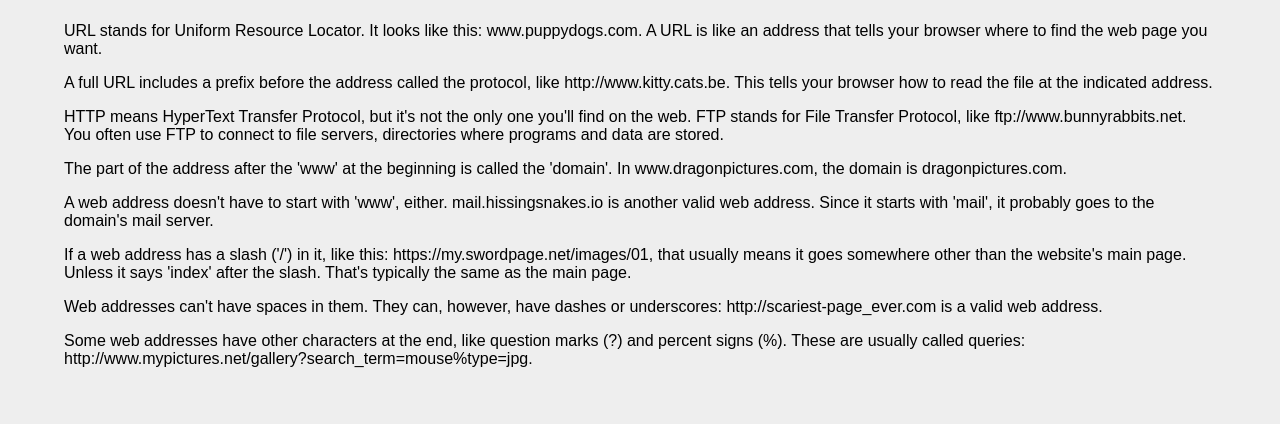
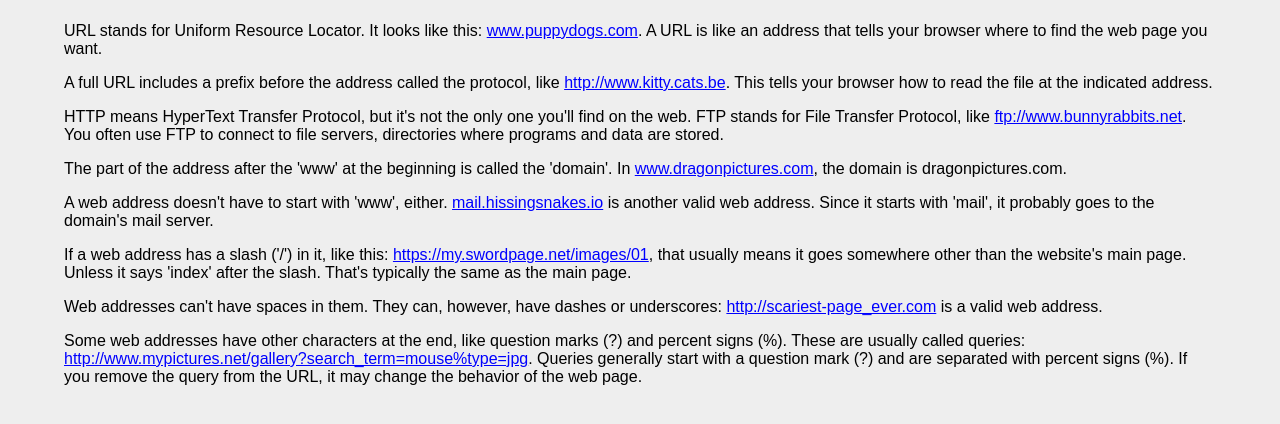
Before and after one commit to ionathas78/copyAndPasteURLPractice, a plain HTML site: page index.html in a window 1280 px wide. Shown: the part 34-458 px from the top of the page. Drawn offline with Linux system fonts and the light colour scheme.

Commit message:
Added URL decoration

```diff
--- a/assets/css/style.css
+++ b/assets/css/style.css
@@ -42,6 +42,16 @@ article {
     width: 90vw;
 }
 
+.link-text {
+    color: blue;
+    text-decoration: underline;
+}
+
+.link-text:hover {
+    color: goldenrod;
+    text-decoration: none;
+}
+
 #input-area {
     display: inline-flex;
     border-style: solid;
--- a/assets/js/logic.js
+++ b/assets/js/logic.js
@@ -70,22 +70,23 @@ function setInitialPage() {
     for (let i = 0; i < pCount; i++) {
         pTags.push(document.createElement("p"));
     }
-    pTags[0].textContent = "URL stands for Uniform Resource Locator. It looks like this: www.puppydogs.com. " +
+    pTags[0].innerHTML = "URL stands for Uniform Resource Locator. It looks like this: <span class='link-text'>www.puppydogs.com</span>. " +
                             "A URL is like an address that tells your browser where to find the web page you want.";
-    pTags[1].textContent = "A full URL includes a prefix before the address called the protocol, like http://www.kitty.cats.be. " +
+    pTags[1].innerHTML = "A full URL includes a prefix before the address called the protocol, like <span class='link-text'>http://www.kitty.cats.be</span>. " +
                             "This tells your browser how to read the file at the indicated address.";
-    pTags[2].textContent = "HTTP means HyperText Transfer Protocol, but it's not the only one you'll find on the web. " +
-                            "FTP stands for File Transfer Protocol, like ftp://www.bunnyrabbits.net. " +
+    pTags[2].innerHTML = "HTTP means HyperText Transfer Protocol, but it's not the only one you'll find on the web. " +
+                            "FTP stands for File Transfer Protocol, like <span class='link-text'>ftp://www.bunnyrabbits.net</span>. " +
                             "You often use FTP to connect to file servers, directories where programs and data are stored.";
-    pTags[3].textContent = "The part of the address after the 'www' at the beginning is called the 'domain'. In www.dragonpictures.com, " +
+    pTags[3].innerHTML = "The part of the address after the 'www' at the beginning is called the 'domain'. In <span class='link-text'>www.dragonpictures.com</span>, " +
                             "the domain is dragonpictures.com.";
-    pTags[4].textContent = "A web address doesn't have to start with 'www', either. mail.hissingsnakes.io is another valid web address. " +
+    pTags[4].innerHTML = "A web address doesn't have to start with 'www', either. <span class='link-text'>mail.hissingsnakes.io</span> is another valid web address. " +
                             "Since it starts with 'mail', it probably goes to the domain's mail server.";
-    pTags[5].textContent = "If a web address has a slash ('/') in it, like this: https://my.swordpage.net/images/01, that usually means it goes " +
+    pTags[5].innerHTML = "If a web address has a slash ('/') in it, like this: <span class='link-text'>https://my.swordpage.net/images/01</span>, that usually means it goes " +
                             "somewhere other than the website's main page. Unless it says 'index' after the slash. That's typically the same as the main page.";
-    pTags[6].textContent = "Web addresses can't have spaces in them. They can, however, have dashes or underscores: http://scariest-page_ever.com is a valid web address.";
-    pTags[7].textContent = "Some web addresses have other characters at the end, like question marks (?) and percent signs (%). These are " +
-                            "usually called queries: http://www.mypictures.net/gallery?search_term=mouse%type=jpg.";
+    pTags[6].innerHTML = "Web addresses can't have spaces in them. They can, however, have dashes or underscores: <span class='link-text'>http://scariest-page_ever.com</span> is a valid web address.";
+    pTags[7].innerHTML = "Some web addresses have other characters at the end, like question marks (?) and percent signs (%). These are " +
+                            "usually called queries: <span class='link-text'>http://www.mypictures.net/gallery?search_term=mouse%type=jpg</span>. Queries generally start with a question mark (?) " +
+                            "and are separated with percent signs (%). If you remove the query from the URL, it may change the behavior of the web page.";
 
     for (let j = 0; j < pCount; j++) {
         currentPage.appendChild(pTags[j]);
@@ -419,8 +420,12 @@ document.addEventListener("click", event => {
     }
 })
 
-addressBar.addEventListener("paste", event => {
-    let pasteText = (event.clipboardData || window.clipboardData).getData('text');
+//  addressBar.addEventListener("paste", event => {
+addressBar.addEventListener("change", event => {
+
+    //  let pasteText = (event.clipboardData || window.clipboardData).getData('text');
+    let pasteText = event.value;
+
     switch (pasteText.toLowerCase()) {
         case "www.puppydogs.com":
             setPage(setPuppyPage());
@@ -454,6 +459,10 @@ addressBar.addEventListener("paste", event => {
             setPage(setMousePage());
             addresses.push("http://www.mypictures.net/gallery?search_term=mouse%type=jpg");
             break;
+        case "http://www.mypictures.net/gallery":
+            setPage(setGalleryPage());
+            addresses.push("http://www.mypictures.net/gallery")
         default:
+            addressBar.value = addresses[currentIndex];
     }
 })
```
